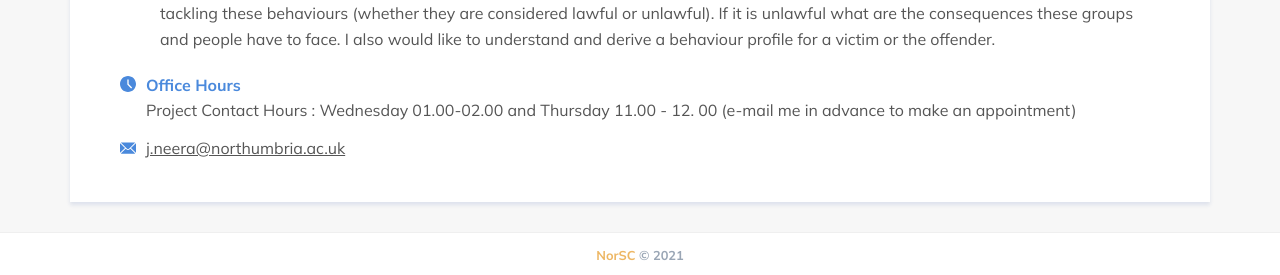
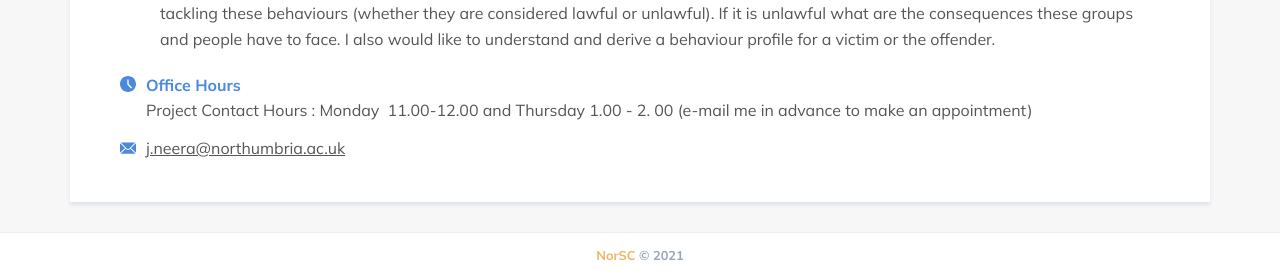
Before and after one commit to NorSC/supervisor-search, a Jekyll site: the page built from _supervisors/jeyamohan-neera.md, in a window 1280 px wide. Shown: the part 1668-1943 px from the top of the page. Built offline with Jekyll 4.4.1, drawn with Linux system fonts in a browser that asks for light colours; a script that is not in the unit is left out.

Commit message:
Update Supervisors “jeyamohan-neera”

```diff
--- a/_supervisors/jeyamohan-neera.md
+++ b/_supervisors/jeyamohan-neera.md
@@ -5,8 +5,8 @@ available: true
 available_msc: true
 available_phd: false
 email: j.neera@northumbria.ac.uk
-office_hours: "Project Contact Hours : Wednesday 01.00-02.00 and Thursday 11.00
-  - 12. 00 (e-mail me in advance to make an appointment)"
+office_hours: "Project Contact Hours : Monday  11.00-12.00 and Thursday 1.00 -
+  2. 00 (e-mail me in advance to make an appointment)"
 research_group: Cyber Security and Network Systems
 research_themes:
   - Deep Learning
```
